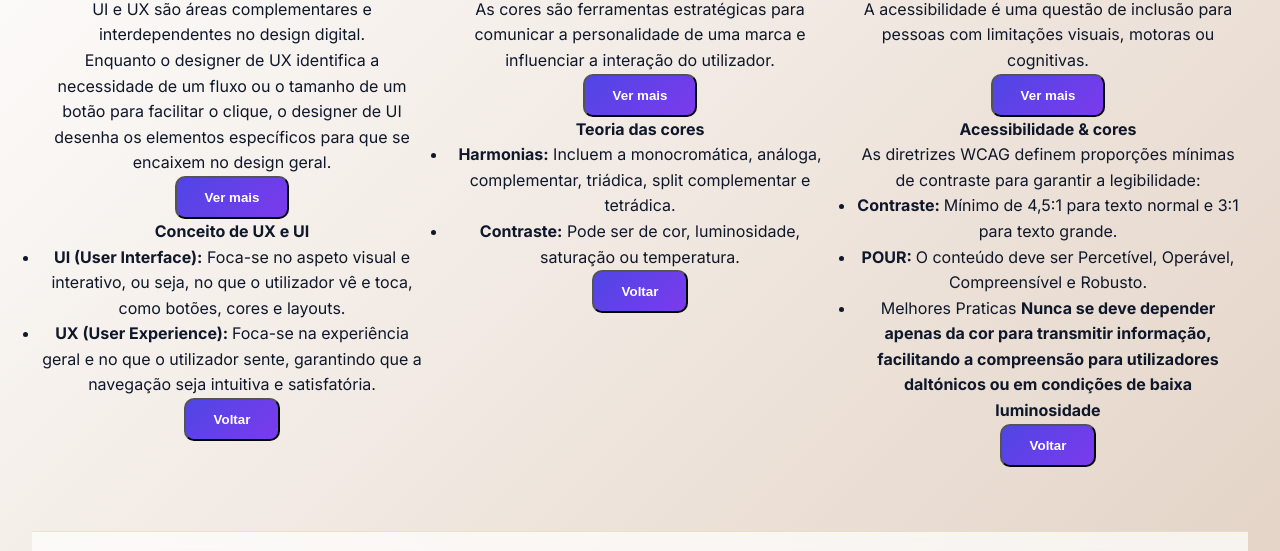
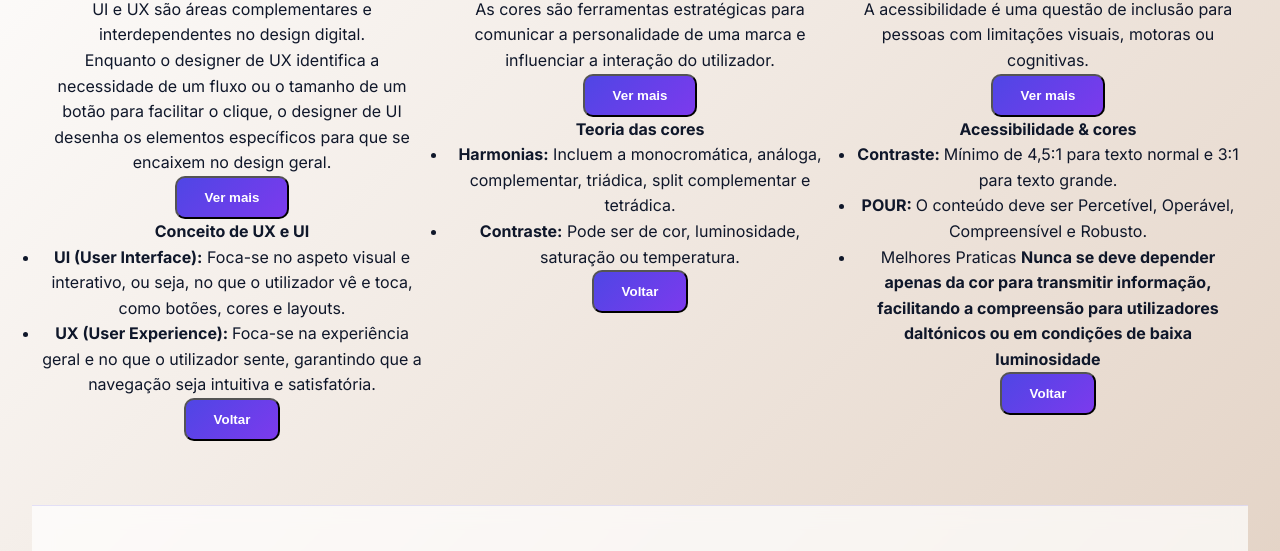
Before and after one commit to alienexa/di2526, a plain HTML site: page paginas/pagina1.html in a window 1280 px wide. Shown: the part 891-1442 px from the top of the page. Drawn offline with Linux system fonts and the light colour scheme.

Commit message:
correção de pequenas informações

```diff
--- a/paginas/pagina1.html
+++ b/paginas/pagina1.html
@@ -190,7 +190,6 @@
                         </div>
                         <div class="flip-card__face flip-card__back">
                             <h4>Acessibilidade & cores</h4>
-                            <p>As diretrizes WCAG definem proporções mínimas de contraste para garantir a legibilidade:</p>
                             <ul>
                                 <li><strong>Contraste: </strong> Mínimo de 4,5:1 para texto normal e 3:1 para texto grande.</li>
                                 <li><strong>POUR: </strong> O conteúdo deve ser Percetível, Operável, Compreensível e Robusto.</li>
@@ -264,5 +263,4 @@
     <!-- Script JavaScript externo para funcionalidades interativas -->
     <script src="../assets/js/script.js"></script>
 </body>
-
 </html>
```
